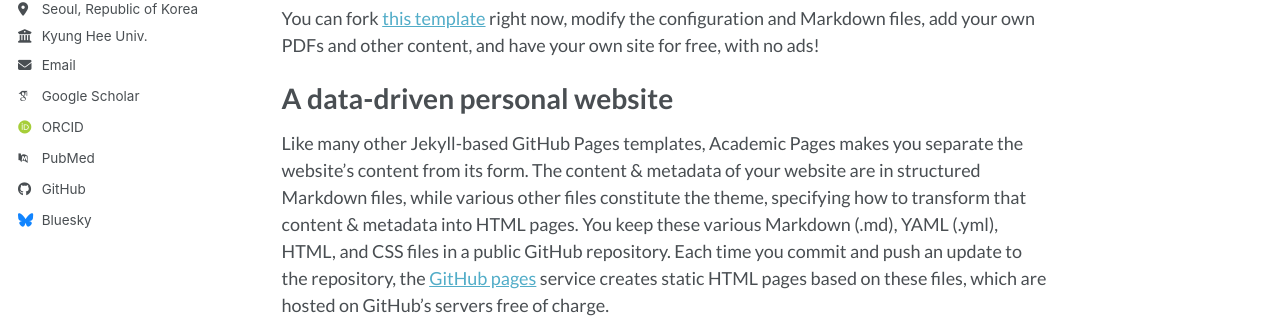
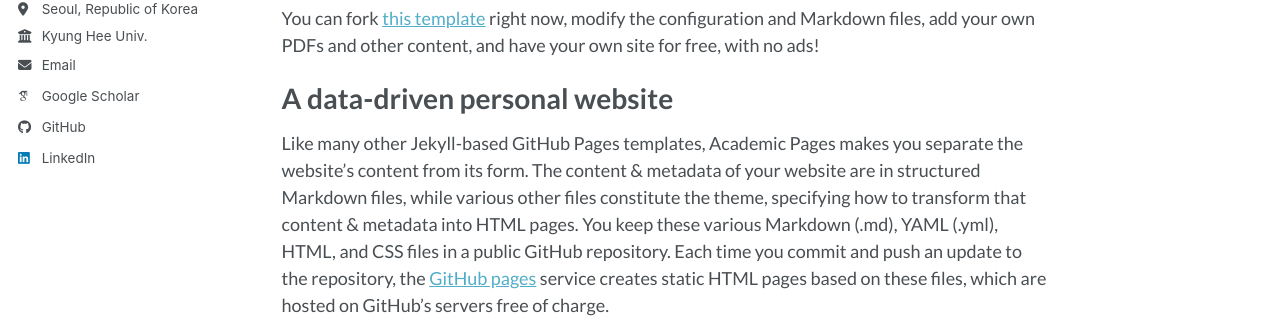
Before and after one commit to seungyeon677/seungyeon677.github.io, a Jekyll site: the page built from _pages/about.md, in a window 1280 px wide. Shown: the part 379-697 px from the top of the page. Built offline with Jekyll 4.4.1, drawn with Linux system fonts in a browser that asks for light colours; some web fonts are replaced; a script bundle is joined from its source files by our own code; library files that are not in the unit come from our copies; some of the changed lines change nothing that is shown.

Commit message:
Update _config.yml

```diff
--- a/_config.yml
+++ b/_config.yml
@@ -35,13 +35,13 @@
   # Academic websites
   academia         : # URL
   arxiv            : # URL - Update with the correct link to your profile
-  googlescholar    : "https://scholar.google.com/citations?user=PS_CX0AAAAAJ"
+  googlescholar    : "https://scholar.google.com/citations?user=i70YXFAAAAAJ&hl"
   inspire-hep      : # URL
   impactstory      : # URL
-  orcid            : "https://orcid.org/yourorcidurl"
+  orcid            :
   semantic         : # URL
   ssrn             : # URL
-  pubmed           : "https://www.ncbi.nlm.nih.gov/pubmed/?term=john+snow"
+  pubmed           :
   researchgate     : # URL
   scopus           : # URL
   zotero           : # URL
@@ -51,13 +51,13 @@
   bitbucket        : # Username - Update with your username on the site
   codepen          : # Username
   dribbble         : # Username
-  github           : "academicpages"
+  github           : "https://github.com/seungyeon677"
   kaggle           : # Username
   stackoverflow    : # User number or user number and name (i.e., use "1" or "1/jeff-atwood")
 
   # Social media
   artstation       : # Username
-  bluesky          : "bsky.app" # Replace this with you Bluesky username
+  bluesky          : # Replace this with you Bluesky username
   facebook         : # Username
   flickr           : # Username
   foursquare       : # Username
@@ -66,7 +66,7 @@
   keybase          : # Username
   instagram        : # Username
   lastfm           : # Username
-  linkedin         : # Username
+  linkedin         : "https://www.linkedin.com/in/leesy1"
   mastodon         : # URL
   medium           : # URL
   pinterest        : # Username
```
